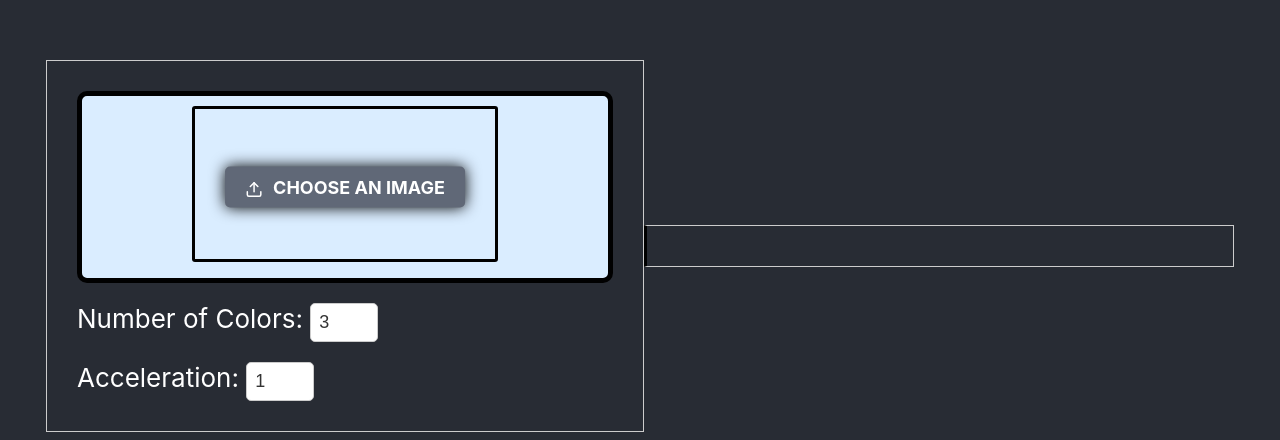
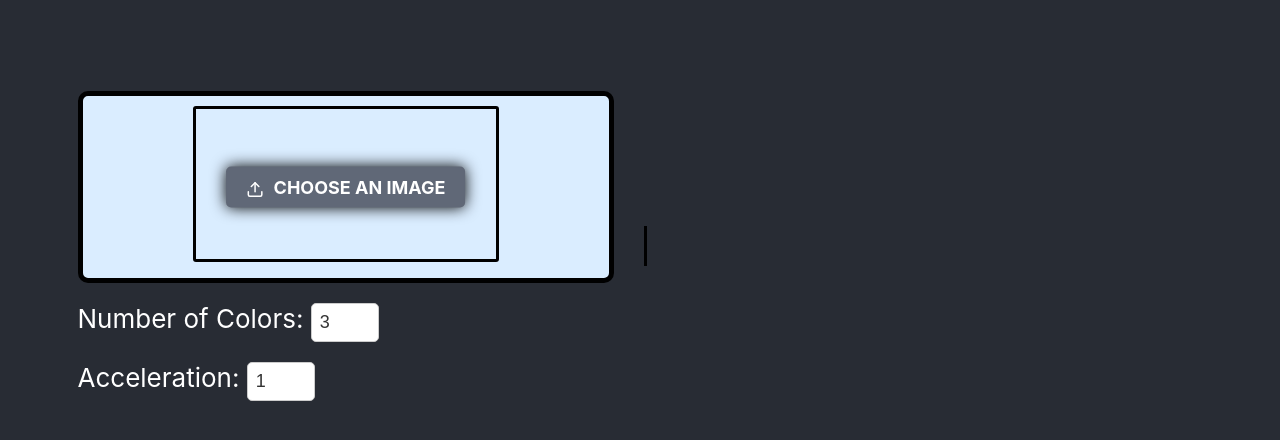
Before and after one commit to KarolPlonka/image-color-palette, a React (Create React App) app: page / in a window 1280 px wide. Shown: the part 154-594 px from the top of the page. Built offline with nearby package versions, Linux system fonts and the light colour scheme.

Commit message:
delete border

```diff
--- a/src/App.css
+++ b/src/App.css
@@ -14,7 +14,7 @@
 
 .column{
   padding: 10px;
-  border: 1px solid #ccc;
+  /* border: 1px solid #ccc; */
   width: 45%;
   display: inline-block;
 }
```
